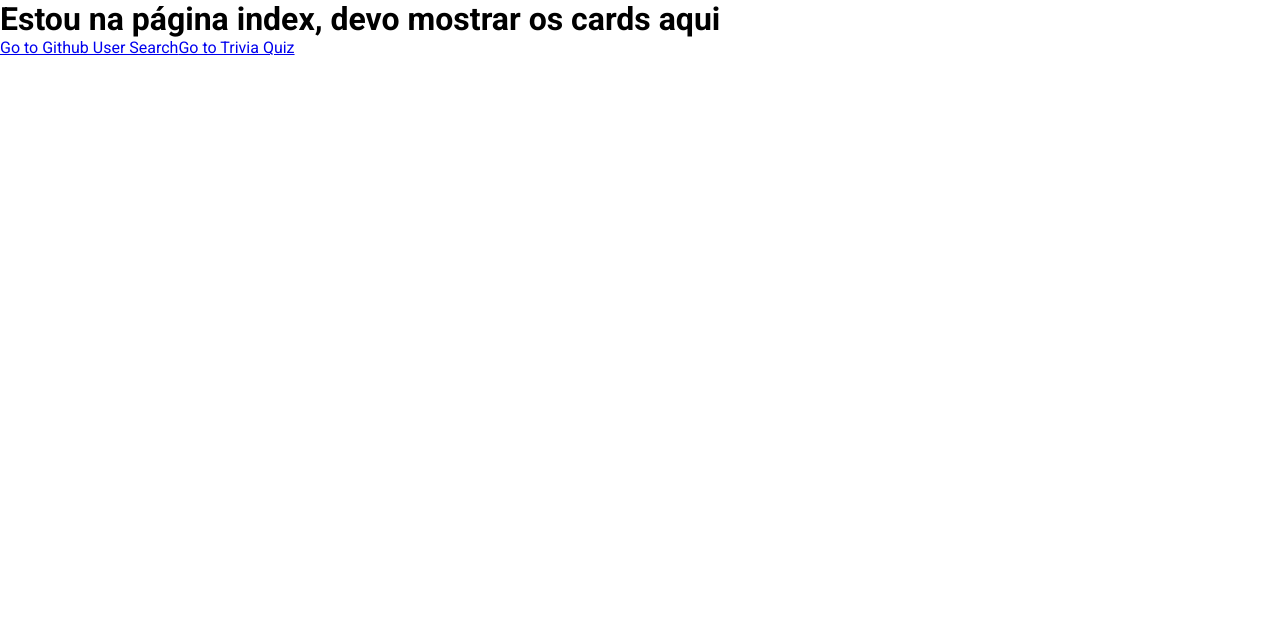
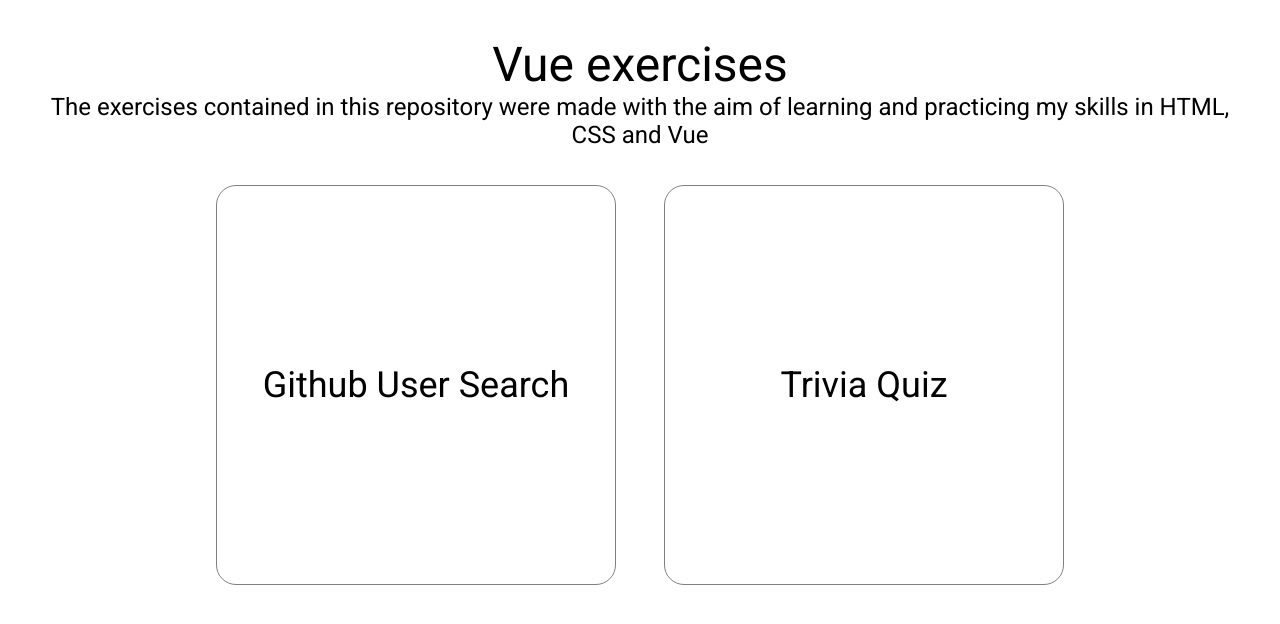
Before and after one commit to o-emanuelneves/vue-exercises, a Vue app: page / in a window 1280 px wide. Shown: the top 624 px of the page. Built offline with nearby package versions, Linux system fonts and the light colour scheme.

Commit message:
Style index

```diff
--- a/src/App.vue
+++ b/src/App.vue
@@ -12,7 +12,6 @@ const isSpecialPage = computed(() =>
 <template>
   <div>
     <template v-if="!isSpecialPage">
-      <h1>Estou na página index, devo mostrar os cards aqui</h1>
       <IndexProject />
     </template>
     <RouterView />
--- a/src/components/Index/IndexProject.vue
+++ b/src/components/Index/IndexProject.vue
@@ -2,12 +2,59 @@
 </script>
 
 <template>
-  <RouterLink to="/github_search">Go to Github User Search</RouterLink>
-   <RouterLink to="/trivia_quiz">Go to Trivia Quiz</RouterLink>
-  <div>
+  <div class="header-index">
+    <p class="title"> Vue exercises </p>
+    <p class="description">The exercises contained in this repository were made with the aim of learning and practicing
+      my skills in HTML, CSS and Vue</p>
+  </div>
+  <div class="cards-index">
+    <RouterLink class="card-item"  to="/github_search">
+        Github User Search
+    </RouterLink>
 
+    <RouterLink class="card-item" to="/trivia_quiz">
+        Trivia Quiz
+    </RouterLink>
   </div>
 </template>
 
 <style scoped>
+.header-index {
+  padding: 36px;
+}
+
+.title {
+  font-size: 48px;
+}
+
+.description {
+  font-size: 24px;
+  text-align: center;
+}
+
+.cards-index {
+  display: flex;
+  flex-direction: row;
+  flex-wrap: wrap;
+  justify-content: center;
+  gap: 48px;
+}
+
+.card-item {
+  border: 1px solid gray;
+  border-radius: 20px;
+  width: 400px;
+  height: 400px;
+  display: flex;
+  align-items: center;
+  justify-content: center;
+  font-size: 36px;
+  color: black;
+  text-decoration: none;
+}
+
+.card-item:hover{
+  background-color: rgba(0, 0, 0, 0.3);
+}
+
 </style>
```
